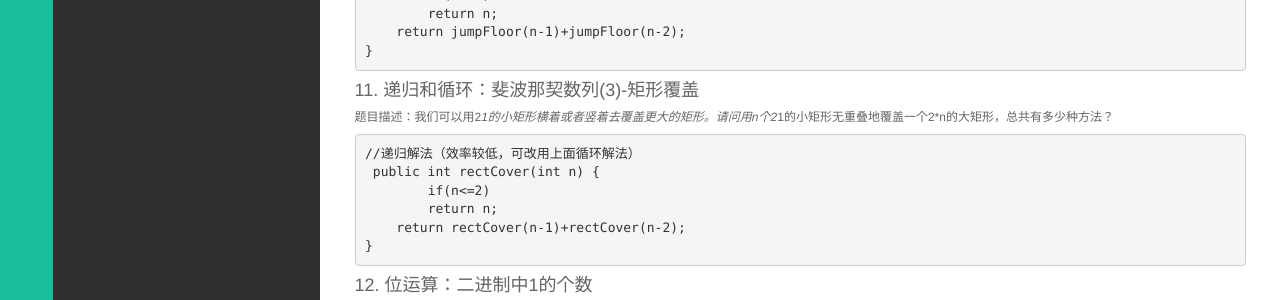
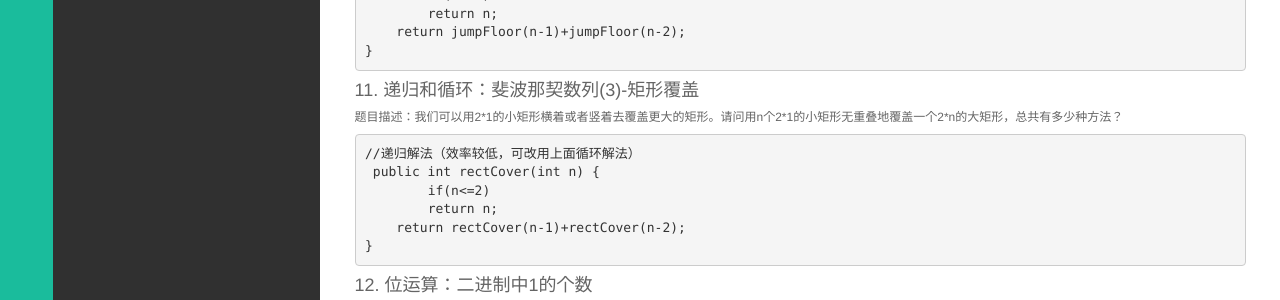
Before and after one commit to liujianglong/liujianglong.github.io, a Jekyll site: the page built from _posts/博客/2015-08-24-sword-offer.md, in a window 1280 px wide. Shown: the part 3497-3797 px from the top of the page. Built offline with Jekyll 4.4.1, drawn with Linux system fonts in a browser that asks for light colours; nearby versions of some CDN libraries; library files that are not in the unit come from our copies; Markdown is read by kramdown in place of the engine named in the settings.

Commit message:
修改部分字体错误

```diff
--- a/_posts/博客/2015-08-24-sword-offer.md
+++ b/_posts/博客/2015-08-24-sword-offer.md
@@ -182,7 +182,7 @@ description:
     }
 
 #### 11. 递归和循环：斐波那契数列(3)-矩形覆盖
-###### 题目描述：我们可以用2*1的小矩形横着或者竖着去覆盖更大的矩形。请问用n个2*1的小矩形无重叠地覆盖一个2*n的大矩形，总共有多少种方法？
+###### 题目描述：我们可以用2\*1的小矩形横着或者竖着去覆盖更大的矩形。请问用n个2\*1的小矩形无重叠地覆盖一个2\*n的大矩形，总共有多少种方法？
 
 	//递归解法（效率较低，可改用上面循环解法）
 	 public int rectCover(int n) {
```
